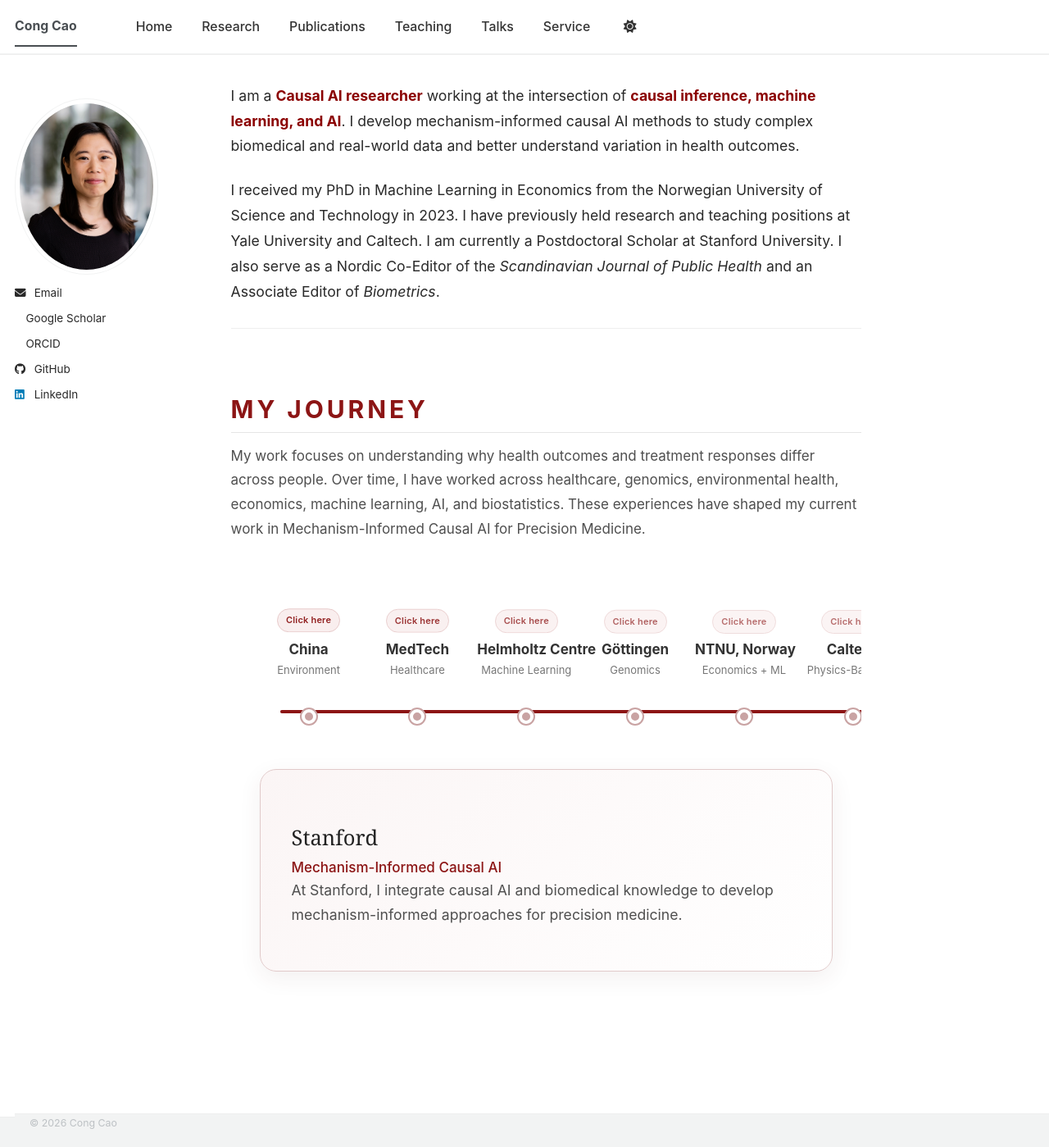
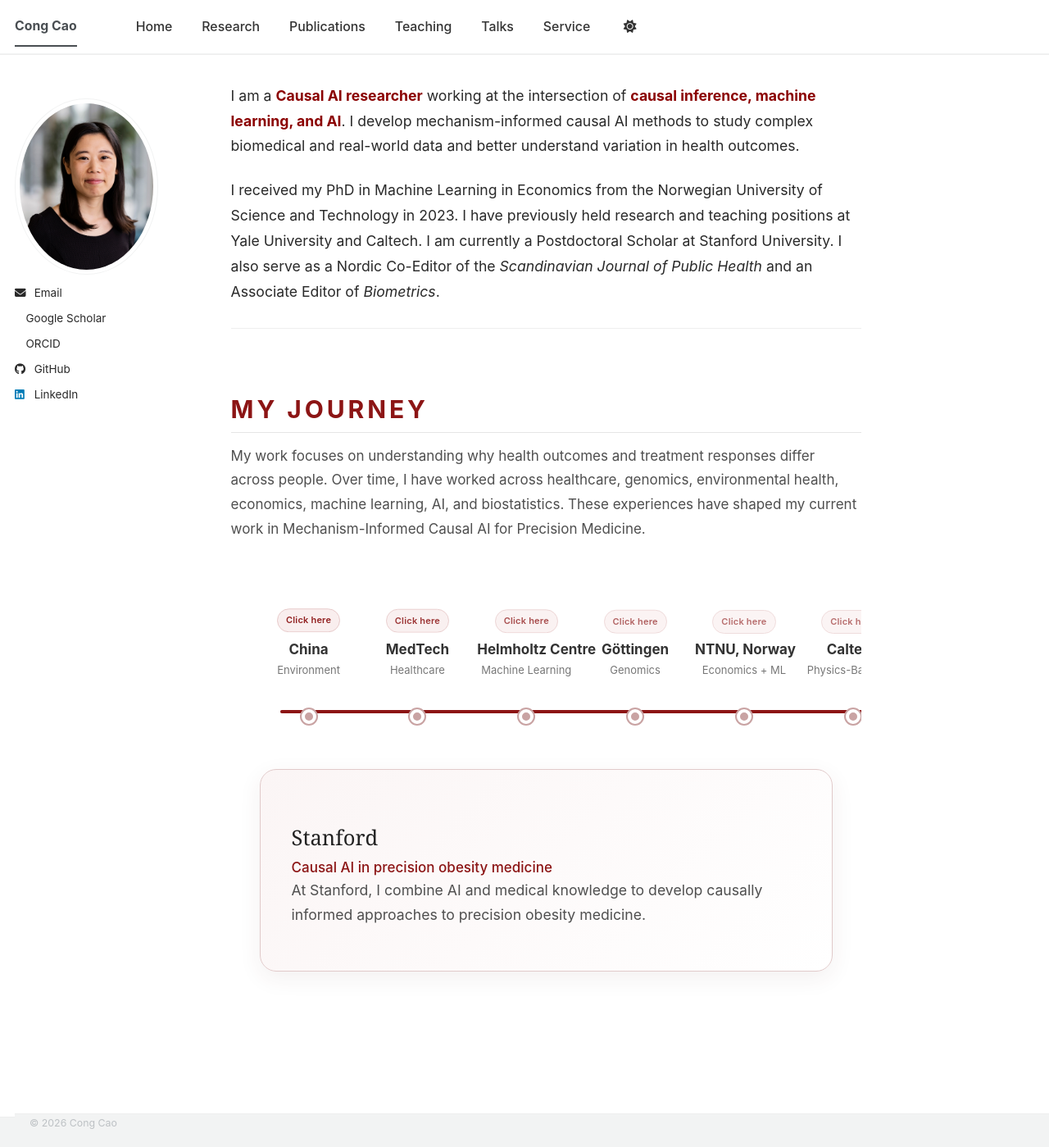
Before and after one commit to congca0/congca0.github.io, a Jekyll site: the page built from index.md, in a window 1280 px wide and 1399 px high. Shown: the whole window at 82% size. Built offline with Jekyll 4.4.1, drawn with Linux system fonts in a browser that asks for light colours; a style sheet for code colours, icons or effects is not loaded; our own code applies the rules of GitHub Pages for plain Markdown files.

Commit message:
Update index.md

```diff
--- a/index.md
+++ b/index.md
@@ -564,8 +564,8 @@ I received my PhD in Machine Learning in Economics from the Norwegian University
       <div
         class="timeline-item active"
         data-title="Stanford"
-        data-field="Mechanism-Informed Causal AI"
-        data-description="At Stanford, I integrate causal AI and biomedical knowledge to develop mechanism-informed approaches for precision medicine."
+        data-field="Causal AI in precision obesity medicine"
+        data-description=" At Stanford, I combine AI and medical knowledge to develop causally informed approaches to precision obesity medicine."
       >
 
         <div class="click-here">
```
